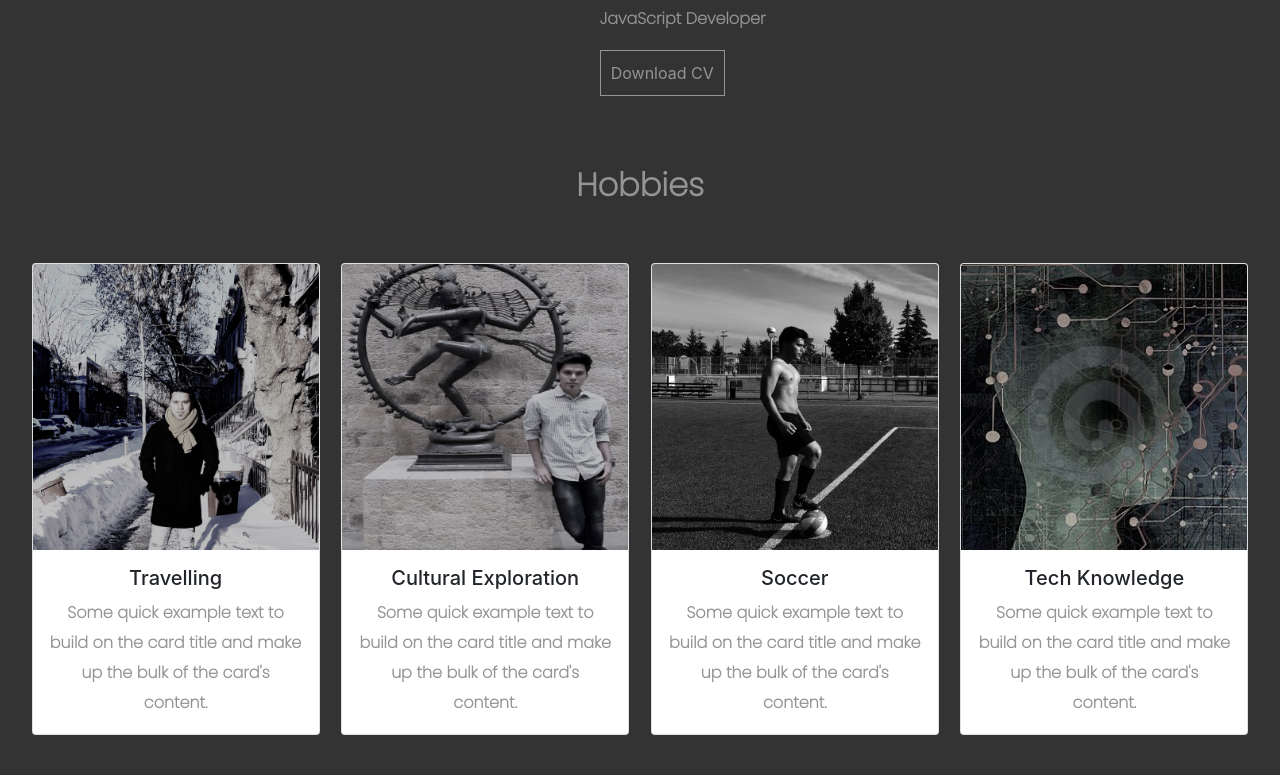
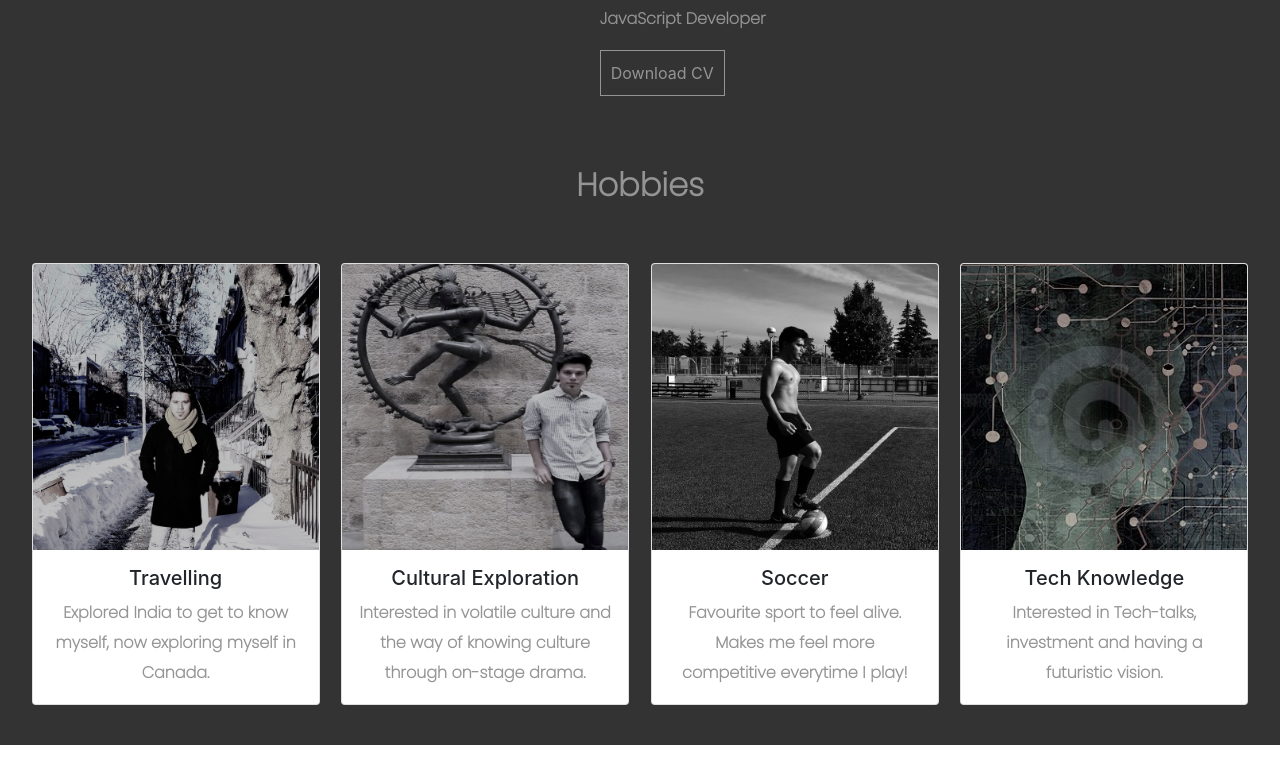
Before and after one commit to Coderman136/rv-portfolio-client, a React (Create React App) app: page /about in a window 1280 px wide. Shown: the part 664-1439 px from the top of the page. After the commit the page ends 1409 px from the top, so only its background shows below. Built offline with nearby package versions, Linux system fonts and the light colour scheme; a web font is replaced by a local one.

Commit message:
updated about & skills

```diff
--- a/src/components/About/index.jsx
+++ b/src/components/About/index.jsx
@@ -25,7 +25,7 @@ function About() {
          <p> Languages : English, Hindi, Telugu </p>
          <p> Location : Mississauga, Ontario, Canada </p>
          <p> Looking for Role : React Developer, Full-Stack Developer, MERN Stack Developer, JavaScript Developer </p>
-         <button>  <a href="https://drive.google.com/file/d/1TCCAhSC4UGOm_1zJZRidnhjxZPZcNSw4/view?usp=sharing" target="_blank"> Download CV </a>  </button>
+         <button>  <a href="https://drive.google.com/file/d/1lVY2chS0DHcvboeP80_BreLJ1akESC_U/view?usp=sharing" target="_blank"> Download CV </a>  </button>
         </div>
    </div>
 
@@ -38,8 +38,7 @@ function About() {
      <Card.Body>
       <Card.Title>Travelling</Card.Title>
       <Card.Text>
-       Some quick example text to build on the card title and make up the bulk of
-       the card's content.
+       Explored India to get  to know myself, now exploring myself in Canada.
       </Card.Text>
       {/* <Button variant="primary">Go somewhere</Button> */}
      </Card.Body>
@@ -50,8 +49,7 @@ function About() {
      <Card.Body>
       <Card.Title> Cultural Exploration </Card.Title>
       <Card.Text>
-       Some quick example text to build on the card title and make up the bulk of
-       the card's content.
+       Interested in volatile culture and the way of knowing culture through on-stage drama.
       </Card.Text>
       {/* <Button variant="primary">Go somewhere</Button> */}
      </Card.Body>
@@ -62,8 +60,7 @@ function About() {
      <Card.Body>
       <Card.Title>Soccer</Card.Title>
       <Card.Text>
-       Some quick example text to build on the card title and make up the bulk of
-       the card's content.
+       Favourite sport to feel alive. Makes me feel more competitive everytime I play!
       </Card.Text>
       {/* <Button variant="primary">Go somewhere</Button> */}
      </Card.Body>
@@ -74,8 +71,7 @@ function About() {
      <Card.Body>
       <Card.Title>Tech Knowledge</Card.Title>
       <Card.Text>
-       Some quick example text to build on the card title and make up the bulk of
-       the card's content.
+       Interested in Tech-talks, investment and having a futuristic vision.
       </Card.Text>
       {/* <Button variant="primary">Go somewhere</Button> */}
      </Card.Body>
--- a/src/components/Skills/index.jsx
+++ b/src/components/Skills/index.jsx
@@ -51,7 +51,6 @@ function Skills() {
      <li>Jest</li>
      <li>Enzyme</li>
      <li>React-test</li>
-     <li>Supper-test</li>
     </div>
    </div>
   </div>
```
